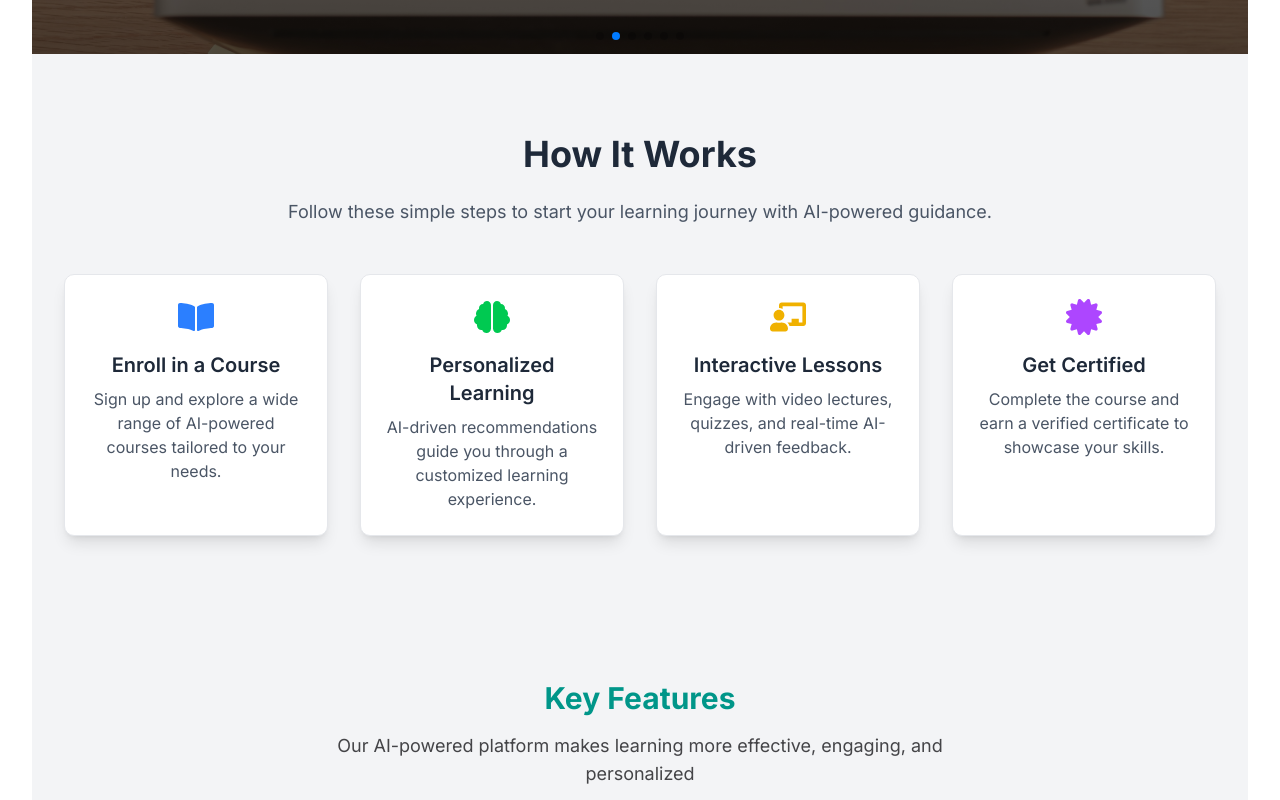
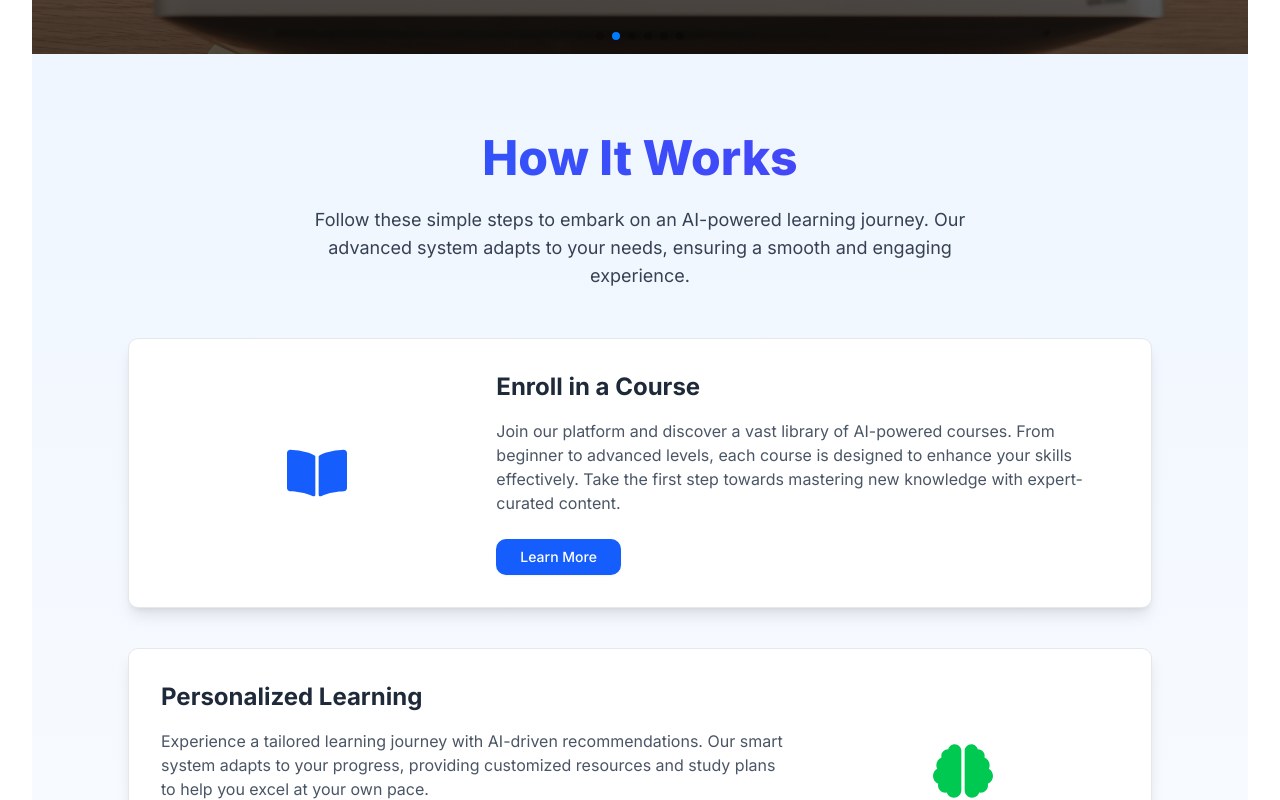
Before and after one commit to SK-Jabed/AI-Scholar, a Next.js app: page / in a window 1280 px wide. Shown: the part 680-1480 px from the top of the page. Built offline with nearby package versions, Linux system fonts and the light colour scheme.

Commit message:
[Updated]: How It Works Section's UI and Ohter Files Updated

```diff
--- a/package.json
+++ b/package.json
@@ -13,21 +13,15 @@
     "animate.css": "^4.1.1",
     "class-variance-authority": "^0.7.1",
     "clsx": "^2.1.1",
-<<<<<<< HEAD
     "framer-motion": "^12.5.0",
-=======
->>>>>>> c1cbfa4182bec9c57acdd62a1c8b4ce62d227ab3
     "lucide-react": "^0.479.0",
     "motion": "^12.5.0",
     "motion-plus": "^0.1.5",
     "next": "15.2.2",
     "react": "^19.0.0",
     "react-dom": "^19.0.0",
-<<<<<<< HEAD
     "react-icons": "^5.5.0",
-=======
     "swiper": "^11.2.5",
->>>>>>> c1cbfa4182bec9c57acdd62a1c8b4ce62d227ab3
     "tailwind-merge": "^3.0.2",
     "tailwindcss-animate": "^1.0.7"
   },
--- a/src/app/page.js
+++ b/src/app/page.js
@@ -1,9 +1,8 @@
 import KeyFeatures from "@/components/key_features/KeyFeatures";
-
 import CourseCategories from "@/components/home/CourseCategories";
 import PopularCourses from "@/components/home/PopularCourses";
+import Banner from "@/components/home/Banner";
 import HowItWorks from "@/components/home/HowItWorks";
-import Banner from "@/components/home/Banner";
 
 export default function Home() {
   return (
--- /dev/null
+++ b/src/components/home/HowItWorks.js
@@ -0,0 +1,99 @@
+"use client";
+import { motion } from "framer-motion";
+import { FaChalkboardTeacher, FaBookOpen, FaBrain, FaCertificate } from "react-icons/fa";
+import { Button } from "@/components/ui/button";
+
+const steps = [
+  {
+    id: 1,
+    title: "Enroll in a Course",
+    description:
+      "Join our platform and discover a vast library of AI-powered courses. From beginner to advanced levels, each course is designed to enhance your skills effectively. Take the first step towards mastering new knowledge with expert-curated content.",
+    icon: <FaBookOpen className="text-blue-600 text-6xl" />,
+    link: "/courses",
+  },
+  {
+    id: 2,
+    title: "Personalized Learning",
+    description:
+      "Experience a tailored learning journey with AI-driven recommendations. Our smart system adapts to your progress, providing customized resources and study plans to help you excel at your own pace.",
+    icon: <FaBrain className="text-green-500 text-6xl" />,
+    link: "/personalized-learning",
+  },
+  {
+    id: 3,
+    title: "Interactive Lessons",
+    description:
+      "Engage with dynamic content including video lectures, real-time quizzes, and AI-powered feedback. Our platform ensures an immersive learning experience that keeps you motivated and on track to success.",
+    icon: <FaChalkboardTeacher className="text-yellow-500 text-6xl" />,
+    link: "/interactive-lessons",
+  },
+  {
+    id: 4,
+    title: "Get Certified",
+    description:
+      "Complete the course and earn a verified, industry-recognized certificate. Showcase your achievements on your resume, LinkedIn, or professional portfolio to enhance your career opportunities.",
+    icon: <FaCertificate className="text-purple-500 text-6xl" />,
+    link: "/certification",
+  },
+];
+
+export default function HowItWorks() {
+  return (
+    <section className="py-20 bg-gradient-to-b from-blue-50 to-white dark:from-gray-900 dark:to-gray-800">
+      <div className="max-w-5xl mx-auto text-center">
+        {/* Section Heading */}
+        <motion.h2
+          className="text-5xl font-extrabold text-transparent bg-clip-text bg-gradient-to-r from-blue-600 to-indigo-600 mb-6"
+          initial={{ opacity: 0, y: -20 }}
+          whileInView={{ opacity: 1, y: 0 }}
+          transition={{ duration: 0.6 }}
+        >
+          How It Works
+        </motion.h2>
+
+        {/* Section Subtitle */}
+        <motion.p
+          className="text-lg text-gray-700 dark:text-gray-300 max-w-2xl mx-auto mb-12"
+          initial={{ opacity: 0, y: -10 }}
+          whileInView={{ opacity: 1, y: 0 }}
+          transition={{ duration: 0.5, delay: 0.2 }}
+        >
+          Follow these simple steps to embark on an AI-powered learning journey. Our advanced system
+          adapts to your needs, ensuring a smooth and engaging experience.
+        </motion.p>
+
+        {/* Steps Grid */}
+        <div className="flex flex-col gap-10">
+          {steps.map((step, index) => (
+            <motion.div
+              key={step.id}
+              className={`flex flex-col md:flex-row items-center gap-6 bg-white dark:bg-gray-800 shadow-lg border border-gray-200 dark:border-gray-700 rounded-lg p-8
+                ${index % 2 === 0 ? "md:flex-row" : "md:flex-row-reverse"}`}
+              initial={{ opacity: 0, y: 20 }}
+              whileInView={{ opacity: 1, y: 0 }}
+              transition={{ duration: 0.5, delay: index * 0.2 }}
+            >
+              {/* Icon Side */}
+              <div className="w-full md:w-1/3 flex justify-center">{step.icon}</div>
+
+              {/* Content Side */}
+              <div className="w-full md:w-2/3 text-center md:text-left">
+                <h3 className="text-2xl font-bold text-gray-800 dark:text-white mb-4">
+                  {step.title}
+                </h3>
+                <p className="text-gray-600 dark:text-gray-300 mb-6">{step.description}</p>
+                <Button
+                  className="px-6 py-3 bg-blue-600 text-white font-medium rounded-lg transition-all duration-300 hover:bg-blue-700 hover:shadow-lg"
+                  asChild
+                >
+                  <a href={step.link}>Learn More</a>
+                </Button>
+              </div>
+            </motion.div>
+          ))}
+        </div>
+      </div>
+    </section>
+  );
+}
--- a/src/components/home/HowItWorks.jsx
+++ /dev/null
@@ -1,65 +0,0 @@
-"use client";
-import { motion } from "framer-motion";
-import { FaChalkboardTeacher, FaBookOpen, FaBrain, FaCertificate } from "react-icons/fa";
-
-const steps = [
-  {
-    id: 1,
-    title: "Enroll in a Course",
-    description: "Sign up and explore a wide range of AI-powered courses tailored to your needs.",
-    icon: <FaBookOpen className="text-blue-500 text-4xl" />,
-  },
-  {
-    id: 2,
-    title: "Personalized Learning",
-    description: "AI-driven recommendations guide you through a customized learning experience.",
-    icon: <FaBrain className="text-green-500 text-4xl" />,
-  },
-  {
-    id: 3,
-    title: "Interactive Lessons",
-    description: "Engage with video lectures, quizzes, and real-time AI-driven feedback.",
-    icon: <FaChalkboardTeacher className="text-yellow-500 text-4xl" />,
-  },
-  {
-    id: 4,
-    title: "Get Certified",
-    description: "Complete the course and earn a verified certificate to showcase your skills.",
-    icon: <FaCertificate className="text-purple-500 text-4xl" />,
-  },
-];
-
-export default function HowItWorks() {
-  return (
-    <section className="py-20 bg-gray-100 dark:bg-gray-900">
-      <div className="max-w-6xl mx-auto text-center">
-        <motion.h2
-          className="text-4xl font-bold text-gray-800 dark:text-white mb-6"
-          initial={{ opacity: 0, y: -20 }}
-          animate={{ opacity: 1, y: 0 }}
-          transition={{ duration: 0.5 }}
-        >
-          How It Works
-        </motion.h2>
-        <p className="text-gray-600 dark:text-gray-300 text-lg mb-12">
-          Follow these simple steps to start your learning journey with AI-powered guidance.
-        </p>
-        <div className="grid md:grid-cols-4 sm:grid-cols-2 grid-cols-1 gap-8">
-          {steps.map((step, index) => (
-            <motion.div
-              key={step.id}
-              className="p-6 bg-white dark:bg-gray-800 rounded-lg shadow-lg flex flex-col items-center text-center border border-gray-200 dark:border-gray-700"
-              initial={{ opacity: 0, y: 20 }}
-              animate={{ opacity: 1, y: 0 }}
-              transition={{ duration: 0.5, delay: index * 0.2 }}
-            >
-              <div className="mb-4">{step.icon}</div>
-              <h3 className="text-xl font-semibold text-gray-800 dark:text-white">{step.title}</h3>
-              <p className="text-gray-600 dark:text-gray-300 mt-2">{step.description}</p>
-            </motion.div>
-          ))}
-        </div>
-      </div>
-    </section>
-  );
-}
```
Also changed, not shown: 1 other file (tests, documents, lock files or other folders).
